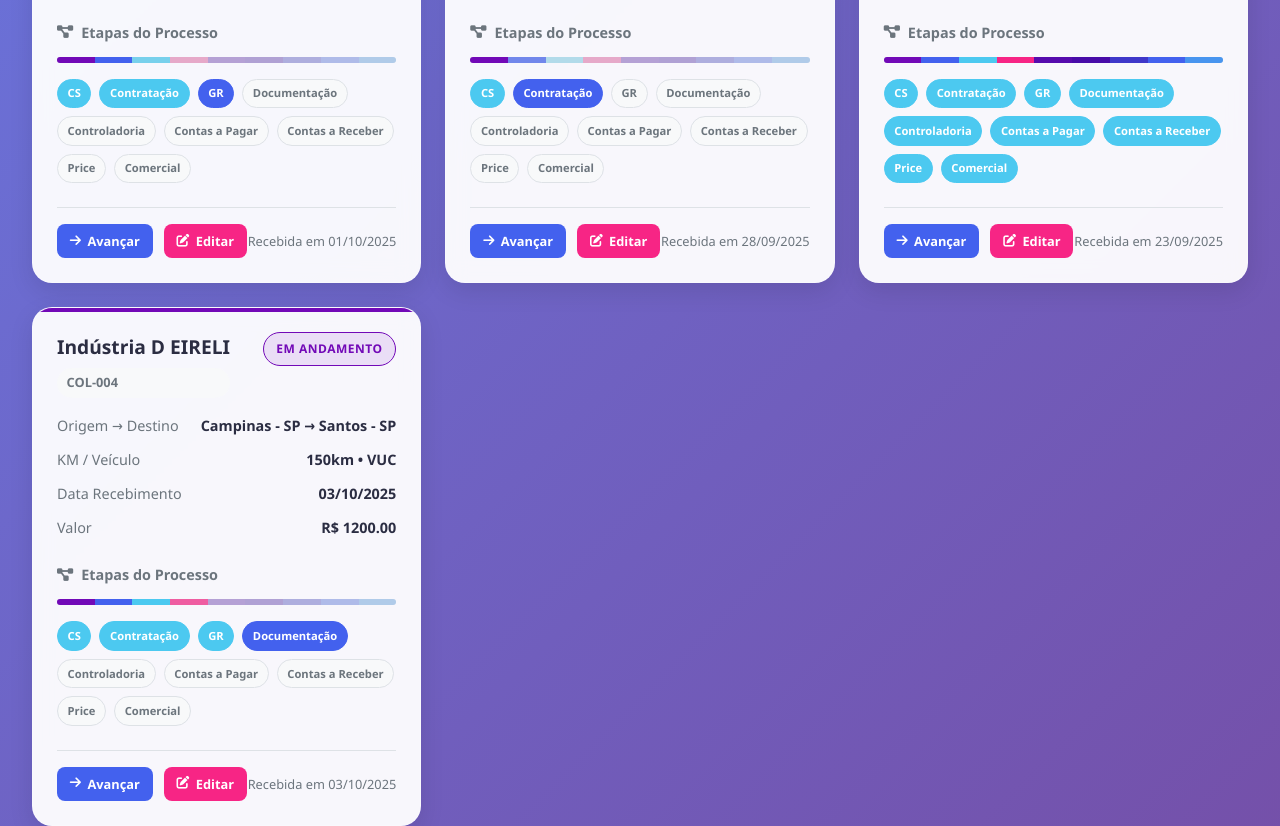
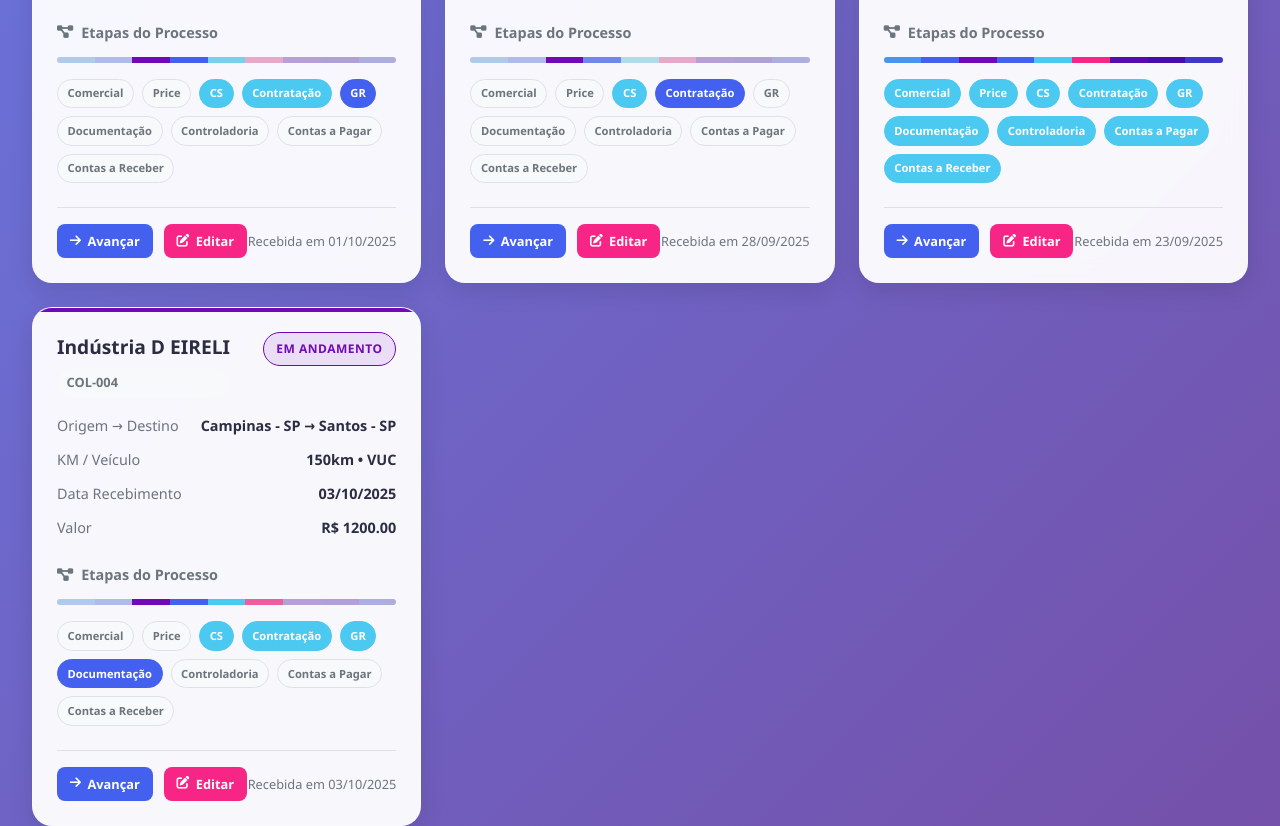
Before and after one commit to Allisson-J/Diparador, a website: page planilhas.html in a window 1280 px wide. Shown: the part 948-1774 px from the top of the page. Drawn offline with nearby package versions, Linux system fonts and the light colour scheme.

```diff
--- a/planilhas.html
+++ b/planilhas.html
@@ -907,6 +907,8 @@
                     <label for="etapaFilter"><i class="fas fa-layer-group"></i> Etapa</label>
                     <select id="etapaFilter" onchange="filterColetas()">
                         <option value="">Todas as Etapas</option>
+                        <option value="comercial">Comercial</option>
+                        <option value="price">Price</option>
                         <option value="cs">CS</option>
                         <option value="contratacao">Contratação</option>
                         <option value="gr">GR</option>
@@ -914,8 +916,6 @@
                         <option value="controladoria">Controladoria</option>
                         <option value="contas-pagar">Contas a Pagar</option>
                         <option value="contas-receber">Contas a Receber</option>
-                        <option value="price">Price</option>
-                        <option value="comercial">Comercial</option>
                     </select>
                 </div>
                 <div class="filter-group">
@@ -1019,6 +1019,8 @@
                     <div class="form-group">
                         <label for="etapaAtual">Etapa Atual</label>
                         <select id="etapaAtual" name="etapaAtual">
+                            <option value="comercial">Comercial</option>
+                            <option value="price">Price</option>
                             <option value="cs">CS</option>
                             <option value="contratacao">Contratação</option>
                             <option value="gr">GR</option>
@@ -1026,8 +1028,6 @@
                             <option value="controladoria">Controladoria</option>
                             <option value="contas-pagar">Contas a Pagar</option>
                             <option value="contas-receber">Contas a Receber</option>
-                            <option value="price">Price</option>
-                            <option value="comercial">Comercial</option>
                         </select>
                     </div>
                     <div class="form-group full-width">
@@ -1076,15 +1076,17 @@
 
         // Etapas do processo
         const ETAPAS = [
-            { id: 'cs', nome: 'CS', ordem: 1 },
-            { id: 'contratacao', nome: 'Contratação', ordem: 2 },
-            { id: 'gr', nome: 'GR', ordem: 3 },
-            { id: 'documentacao', nome: 'Documentação', ordem: 4 },
-            { id: 'controladoria', nome: 'Controladoria', ordem: 5 },
-            { id: 'contas-pagar', nome: 'Contas a Pagar', ordem: 6 },
-            { id: 'contas-receber', nome: 'Contas a Receber', ordem: 7 },
-            { id: 'price', nome: 'Price', ordem: 8 },
-            { id: 'comercial', nome: 'Comercial', ordem: 9 }
+
+            { id: 'comercial', nome: 'Comercial', ordem: 1 },
+            { id: 'price', nome: 'Price', ordem: 2 },
+            { id: 'cs', nome: 'CS', ordem: 3 },
+            { id: 'contratacao', nome: 'Contratação', ordem: 4 },
+            { id: 'gr', nome: 'GR', ordem: 5 },
+            { id: 'documentacao', nome: 'Documentação', ordem: 6 },
+            { id: 'controladoria', nome: 'Controladoria', ordem: 7 },
+            { id: 'contas-pagar', nome: 'Contas a Pagar', ordem: 8 },
+            { id: 'contas-receber', nome: 'Contas a Receber', ordem: 9 }
+
         ];
 
         // Inicialização
@@ -1145,6 +1147,7 @@
             coletasData = [
                 {
                     id: 'COL-001',
+                    Filial: 'JBO',
                     cliente: 'Cliente A Ltda',
                     dataRecebimento: datas[0],
                     origem: 'São Paulo - SP',
@@ -1159,6 +1162,7 @@
                 },
                 {
                     id: 'COL-002',
+                    Filial: 'JBO',
                     cliente: 'Empresa B S/A',
                     dataRecebimento: datas[1],
                     origem: 'Belo Horizonte - MG',
@@ -1173,6 +1177,7 @@
                 },
                 {
                     id: 'COL-003',
+                    Filial: 'JBO',
                     cliente: 'Comércio C ME',
                     dataRecebimento: datas[2],
                     origem: 'Curitiba - PR',
@@ -1187,6 +1192,7 @@
                 },
                 {
                     id: 'COL-004',
+                    Filial: 'JBO',
                     cliente: 'Indústria D EIRELI',
                     dataRecebimento: datas[3],
                     origem: 'Campinas - SP',
```
